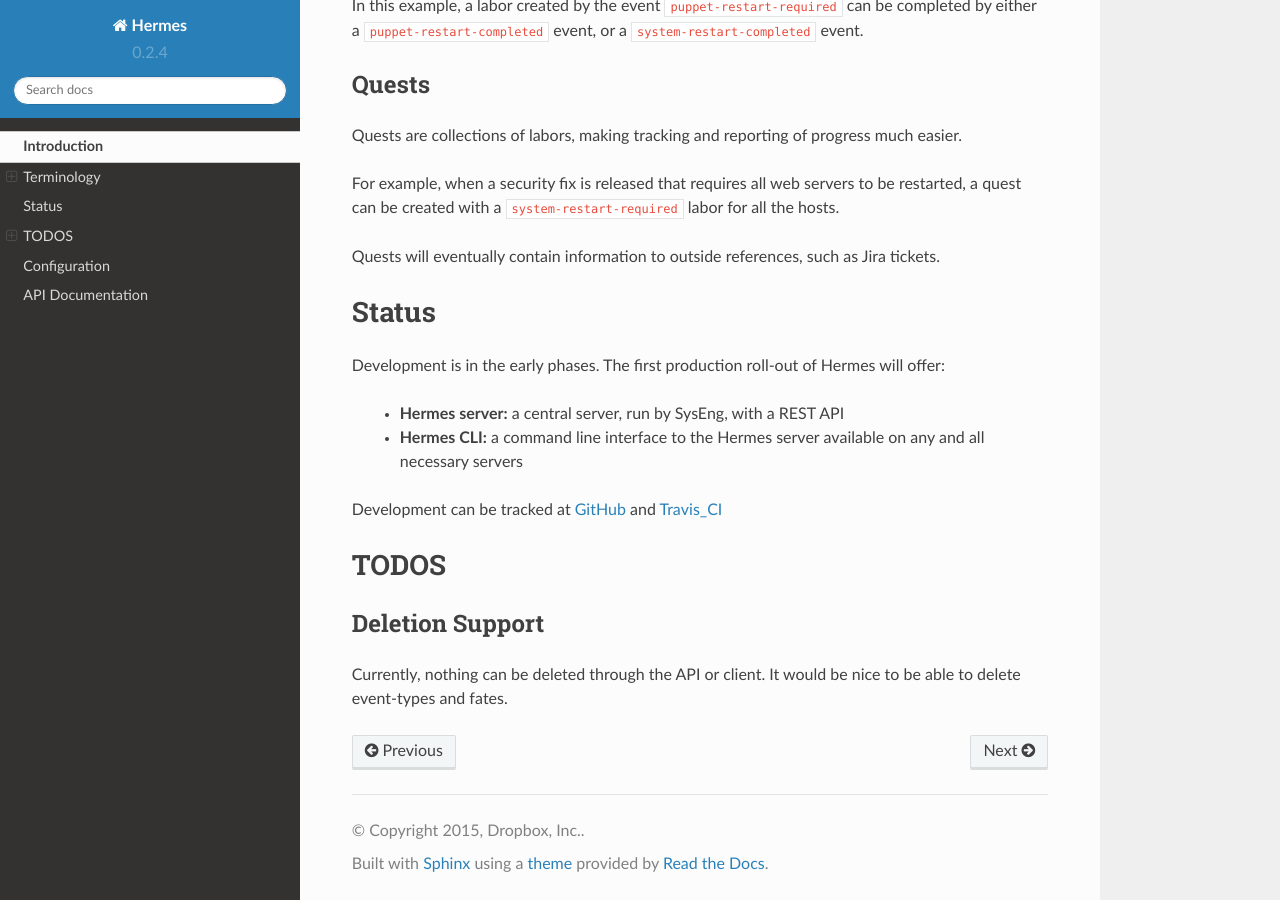
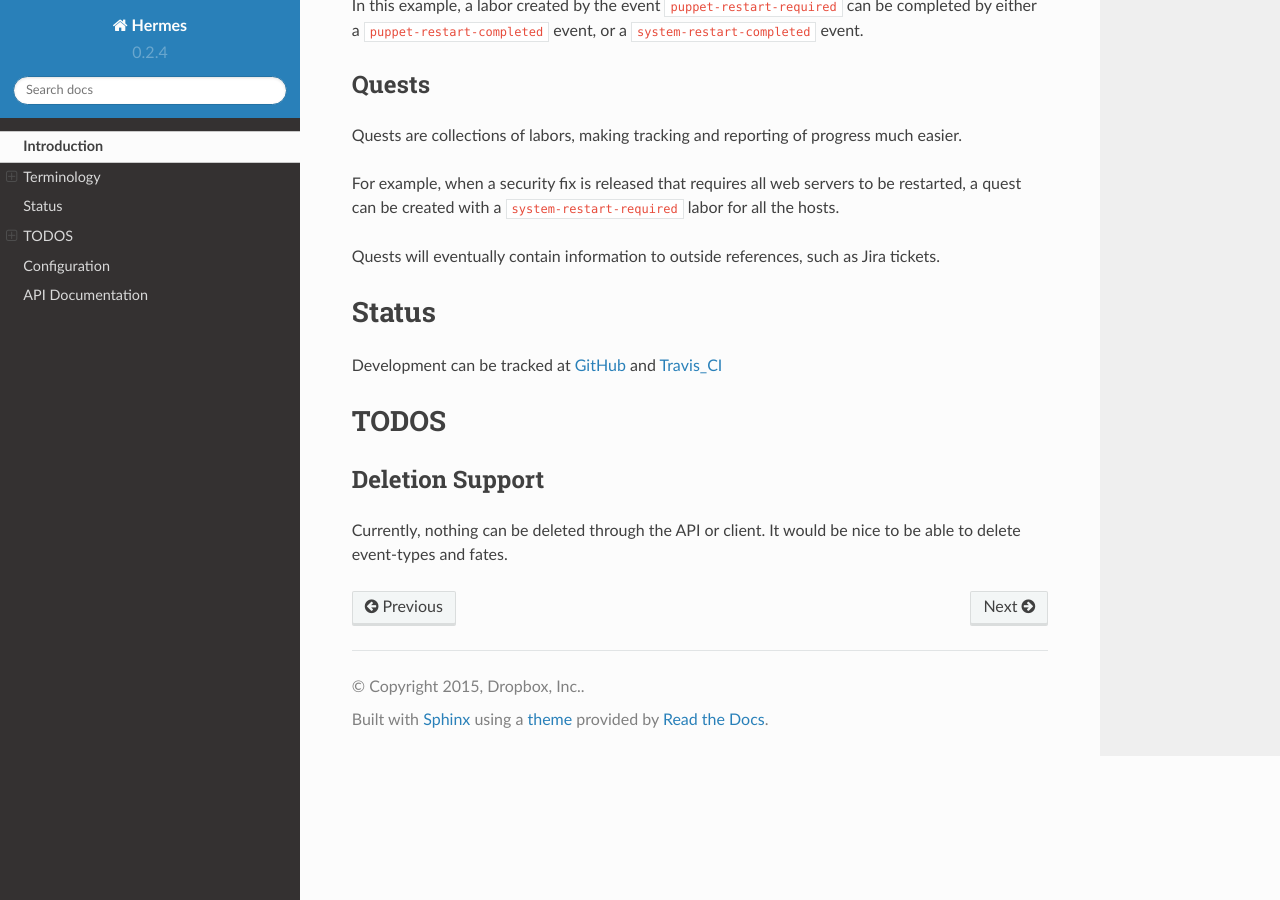
Before and after one commit to dropbox/hermes, a Sphinx documentation site: the page built from docs/intro.rst, in a window 1280 px wide and 900 px high, scrolled down 1962 px. Built offline with Sphinx 7.4.7 and the Read the Docs theme 2.0.0, drawn with Linux system fonts in a browser that asks for light colours; pages that are not in the unit, such as notebooks, are missing from menus.

Commit message:
Updated status in doc

```diff
--- a/docs/intro.rst
+++ b/docs/intro.rst
@@ -83,11 +83,6 @@ Quests will eventually contain information to outside references, such as Jira t
 Status
 ======
 
-Development is in the early phases.  The first production roll-out of Hermes will offer:
-
- * **Hermes server:** a central server, run by SysEng, with a REST API
- * **Hermes CLI:** a command line interface to the Hermes server available on any and all necessary servers
-
 Development can be tracked at GitHub_ and Travis_CI_
 
 .. _GitHub: https://github.com/dropbox/hermes
```
